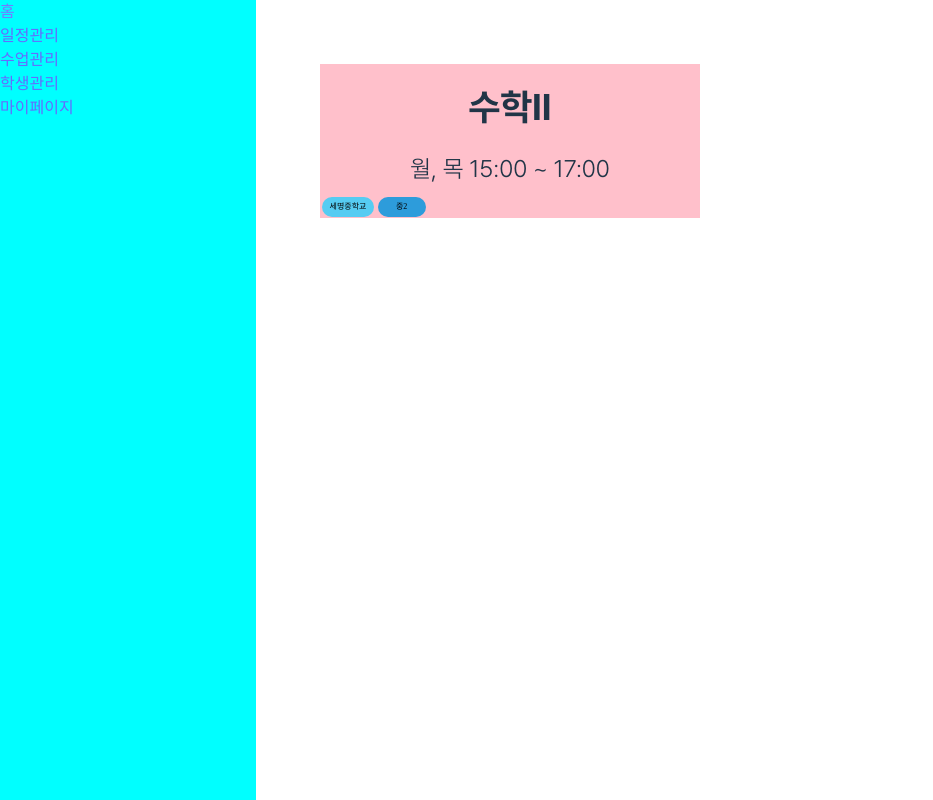
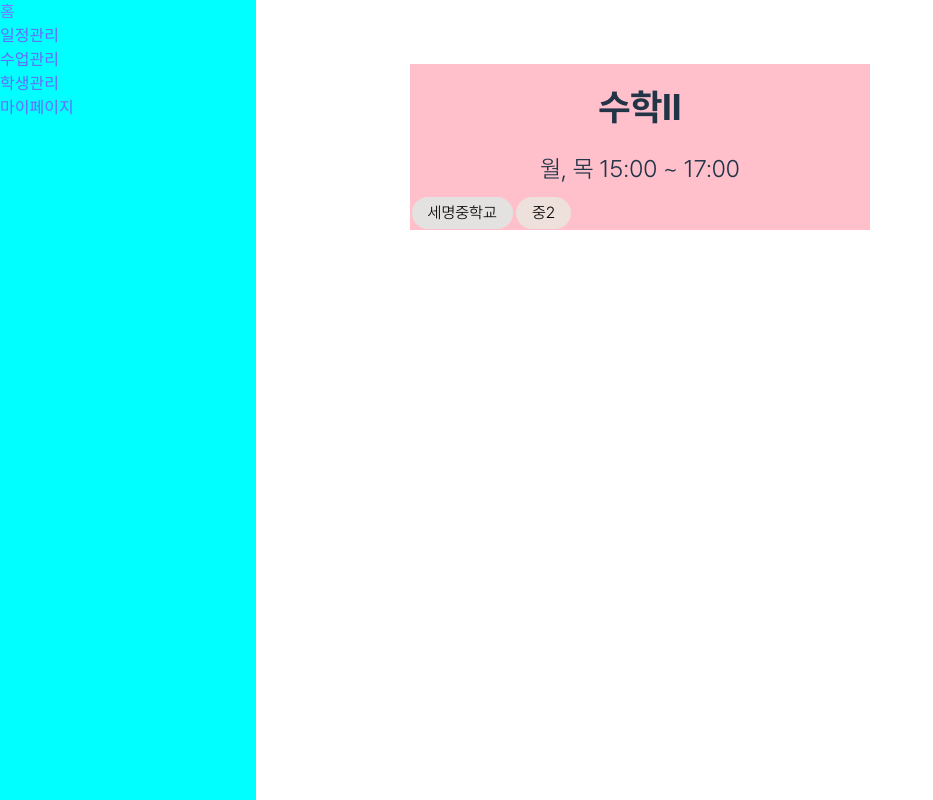
Before and after one commit to eugenieseo16/EduSetpo, a React (Vite) app in the folder frontend/: page /tutor/class in a window 1280 px wide. Shown: the whole page, without its empty margins (0-933 px from the left). Built offline with nearby package versions, Linux system fonts and the light colour scheme.

Commit message:
Design : Tag 수정, theme 컬러코드 util 추가

```diff
--- a/frontend/src/components/common/tag/Tag.module.scss
+++ b/frontend/src/components/common/tag/Tag.module.scss
@@ -1,5 +1,4 @@
 .tag {
-  font-size: 0.5rem;
   padding: 0.25rem 0.5rem;
   margin: 0.1rem;
   width: auto;
@@ -8,4 +7,8 @@
   border-radius: 5rem;
   cursor: pointer;
   color: #000;
+
+  span {
+    font-size: 1rem;
+  }
 }
--- a/frontend/src/components/common/tag/Tag.tsx
+++ b/frontend/src/components/common/tag/Tag.tsx
@@ -1,4 +1,4 @@
-import style from "./Tag.module.scss";
+import style from './Tag.module.scss';
 
 type Props = {
   name: string;
@@ -7,25 +7,25 @@ type Props = {
 
 export const Tag: React.FC<Props> = ({ idx, name, ...props }) => {
   const colors = [
-    "#6FCF97",
-    "#56CCF2",
-    "#2D9CDB",
-    "#EB5757",
-    "#F2C94C",
-    "#BB6BD9",
-    "#FF9F43",
-    "#4D4D4D",
-    "#BDBDBD",
-    "#6E7B8B",
+    '#F1F0EF',
+    '#E3E2E0',
+    '#EEE0DA',
+    '#FADEC9',
+    '#FDECC8',
+    '#DBEDDB',
+    '#D3E5EF',
+    '#E8DEEE',
+    '#F5E0E9',
+    '#FFE2DD',
   ];
 
   return (
     <div
       className={style.tag}
-      style={{ backgroundColor: colors[idx] }}
+      style={{ backgroundColor: colors[idx % 10] }}
       {...props}
     >
-      {name}
+      <span>{name}</span>
     </div>
   );
 };
--- a/frontend/src/pages/classManagement/ClassManagement.tsx
+++ b/frontend/src/pages/classManagement/ClassManagement.tsx
@@ -1,14 +1,20 @@
-import style from "./ClassManagement.module.scss";
-import { Tag } from "../../components/common/tag/tag";
+import style from './ClassManagement.module.scss';
+import { Tag } from '../../components/common/tag/tag';
 
 export const ClassManagement = () => {
   return (
-    <div style={{ display: "flex", alignItems: "center" }}>
-      <div style={{ backgroundColor: "pink", width: "380px" }}>
+    <div
+      style={{
+        display: 'flex',
+        flexDirection: 'column',
+        alignItems: 'center',
+      }}
+    >
+      <div style={{ backgroundColor: 'pink', width: '460px' }}>
         <h1>수학II</h1>
         <p>월, 목 15:00 ~ 17:00</p>
 
-        <div style={{ display: "flex" }}>
+        <div style={{ display: 'flex' }}>
           <Tag name="세명중학교" idx={1} />
           <Tag name="중2" idx={2} />
         </div>
```
Also changed, not shown: frontend/src/utils/colorThemeDataList.ts (added, +10 -0 lines).
